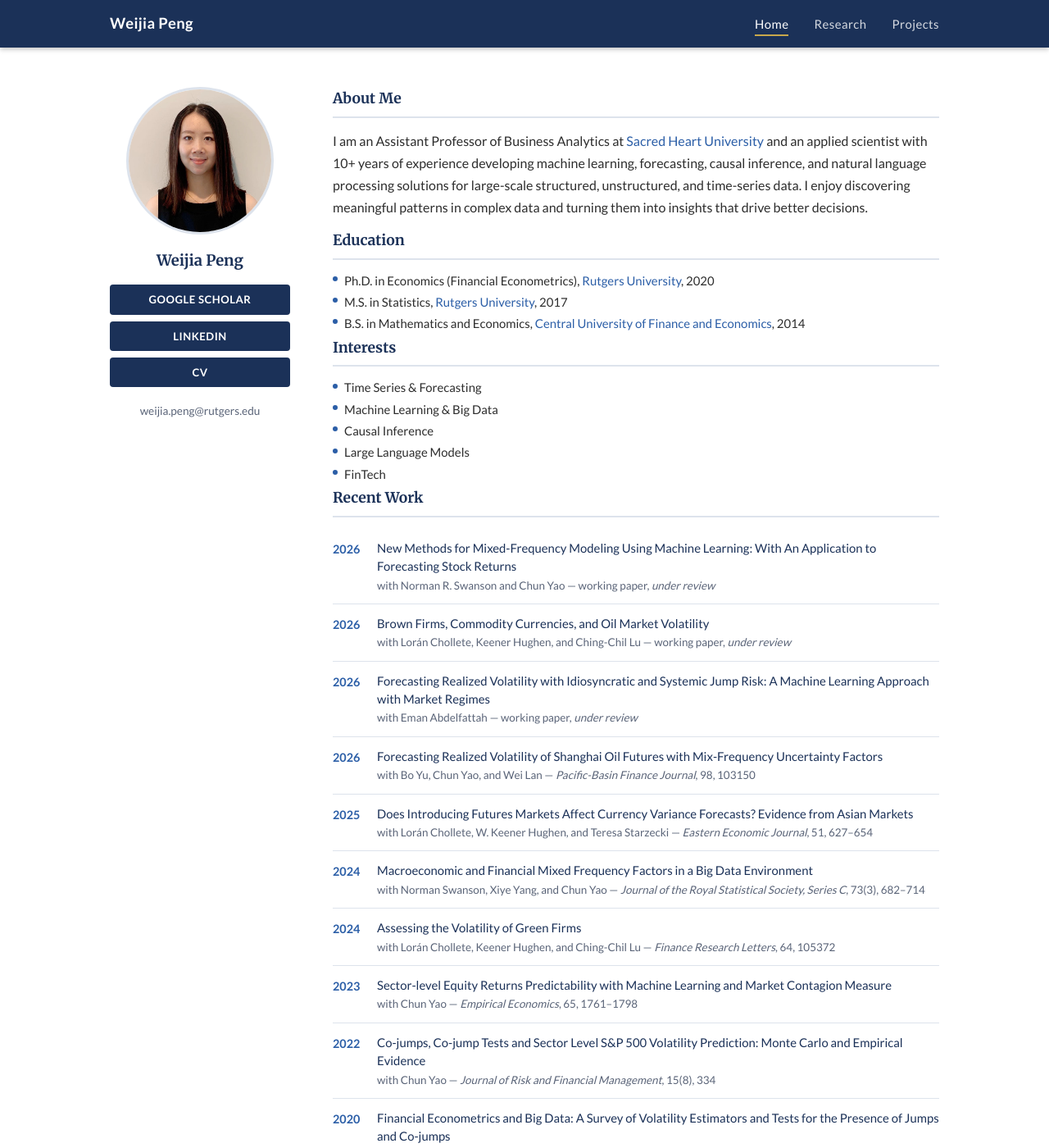
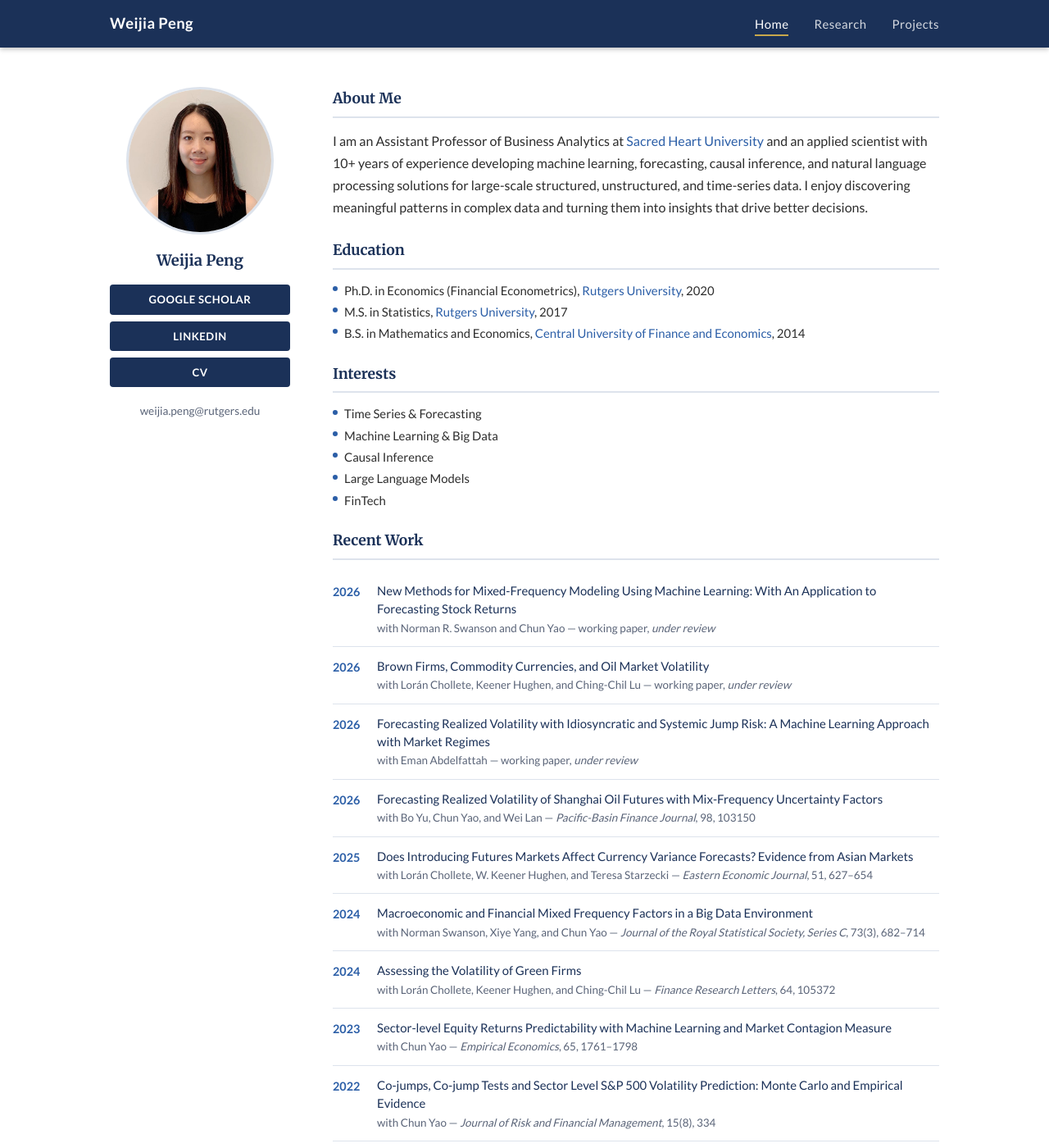
Before and after one commit to weijiap/weijiap.github.io, a Jekyll site: the page built from index.html, in a window 1280 px wide and 1400 px high. Shown: the whole window at 82% size. Built offline with Jekyll 4.4.1, drawn with Linux system fonts in a browser that asks for light colours.

Commit message:
Add consistent top spacing above Education, Interests, Recent Work sections
Co-Authored-By: Claude Sonnet 4.6 <noreply@anthropic.com>

```diff
--- a/assets/css/style.css
+++ b/assets/css/style.css
@@ -149,6 +149,12 @@ a:hover { text-decoration: underline; }
 .profile-main h2:first-child { margin-top: 0; }
 
 .bio-section p { margin-bottom: 12px; }
+
+.edu-section,
+.interests-section,
+.news-section {
+  margin-top: 24px;
+}
 
 /* Education + Interests side by side */
 .edu-interests-grid {
```
